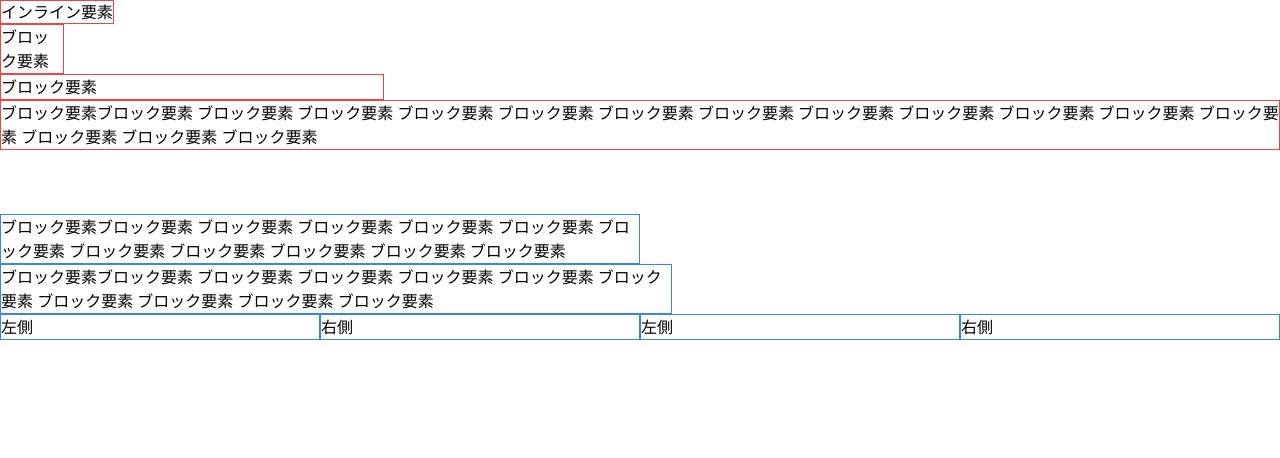
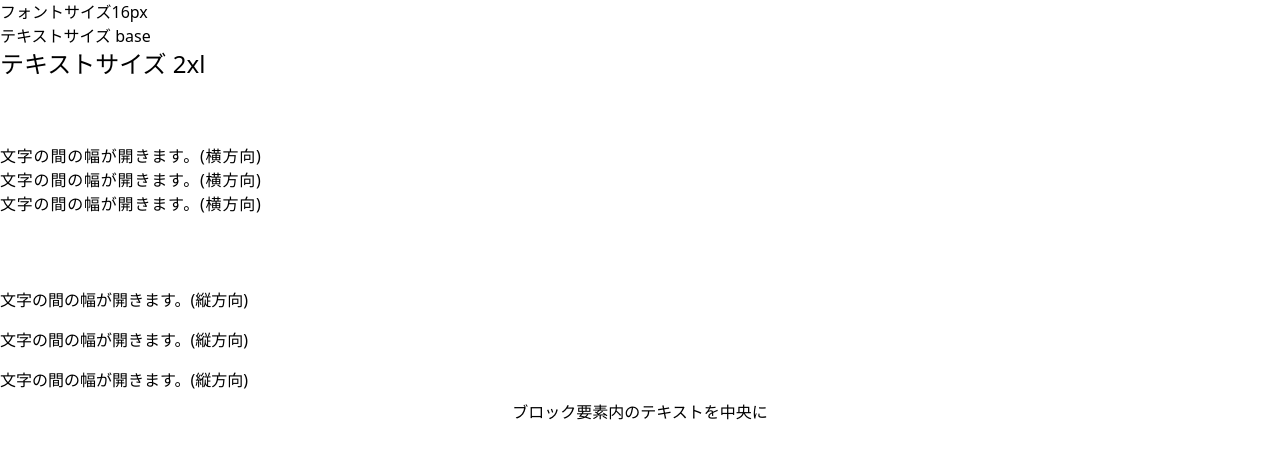
Before and after one commit to Takumikimura1899/TailwindCSS-React-Practice, a React (Create React App) app: page / in a window 1280 px wide. Shown: the top 458 px of the page. Built offline with nearby package versions, Linux system fonts and the light colour scheme.

Commit message:
FontText

```diff
--- a/src/App.js
+++ b/src/App.js
@@ -1,5 +1,6 @@
 import './App.css';
 import Button from './components/Button';
+import FontText from './components/FontText';
 import MarginPadding from './components/Marginpadding';
 import WidthHeight from './components/WidthHeight';
 
@@ -8,7 +9,8 @@ function App() {
     <>
       {/* <Button>Click!</Button> */}
       {/* <MarginPadding /> */}
-      <WidthHeight />
+      {/* <WidthHeight /> */}
+      <FontText />
     </>
   );
 }
--- /dev/null
+++ b/src/components/FontText.jsx
@@ -0,0 +1,34 @@
+import React from 'react';
+
+const FontText = () => {
+  return (
+    <>
+      {/* p,h1~6,span */}
+      <p className='px16'>フォントサイズ16px</p>
+      <p className='text-base'>テキストサイズ base</p>
+      <p className='text-2xl'>テキストサイズ 2xl</p>
+
+      {/* 文字間の幅(横) */}
+      <p className='mt-16 tracking-wider'>
+        文字の間の幅が開きます。(横方向)
+        <br />
+        文字の間の幅が開きます。(横方向)
+        <br />
+        文字の間の幅が開きます。(横方向)
+        <br />
+      </p>
+      {/* 文字間の幅(縦) */}
+      <p className='mt-16 leading-10'>
+        文字の間の幅が開きます。(縦方向)
+        <br />
+        文字の間の幅が開きます。(縦方向)
+        <br />
+        文字の間の幅が開きます。(縦方向)
+        <br />
+      </p>
+      <div className='text-center'>ブロック要素内のテキストを中央に</div>
+    </>
+  );
+};
+
+export default FontText;
```
Also changed, not shown: 1 other file (tests, documents, lock files or other folders).
